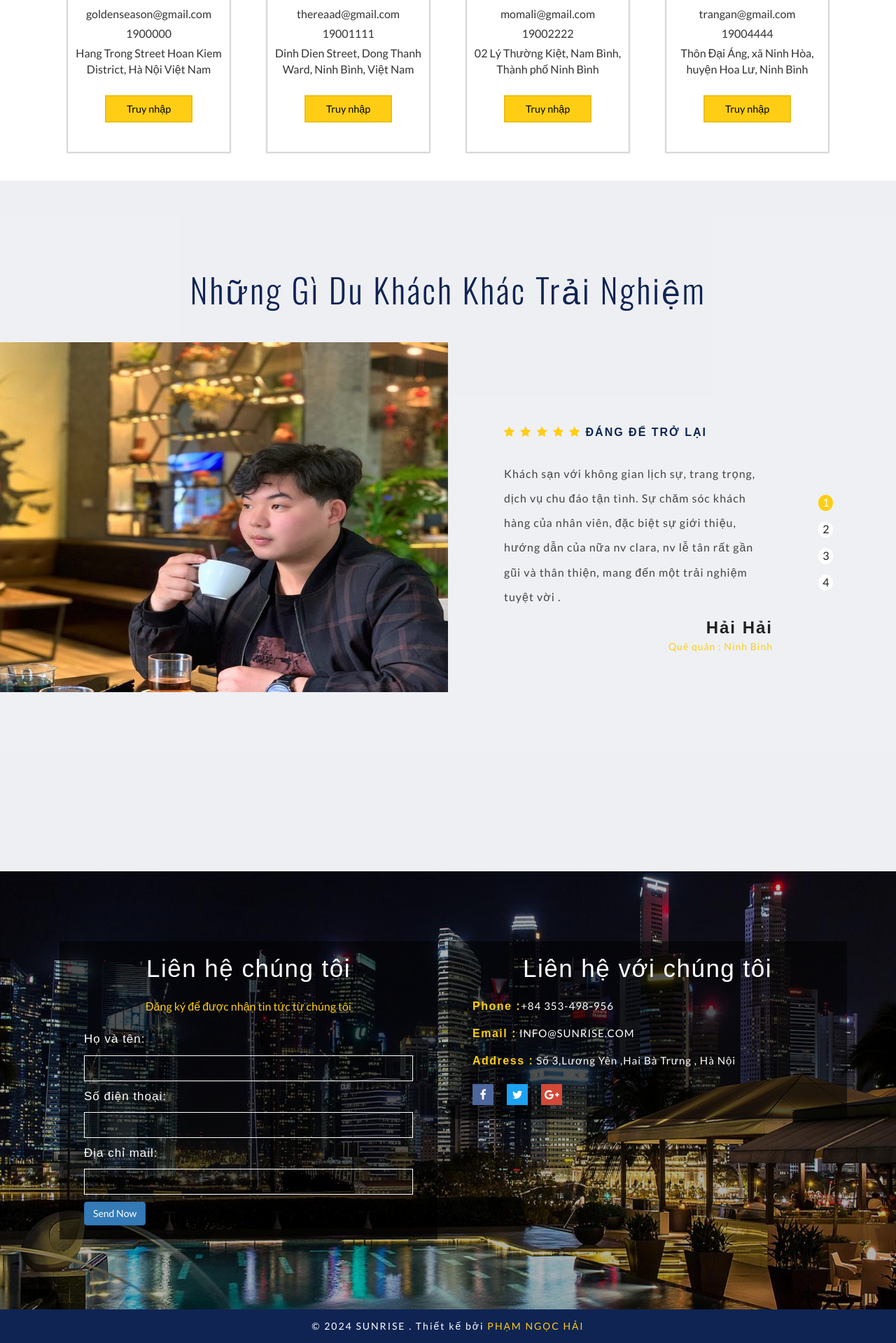
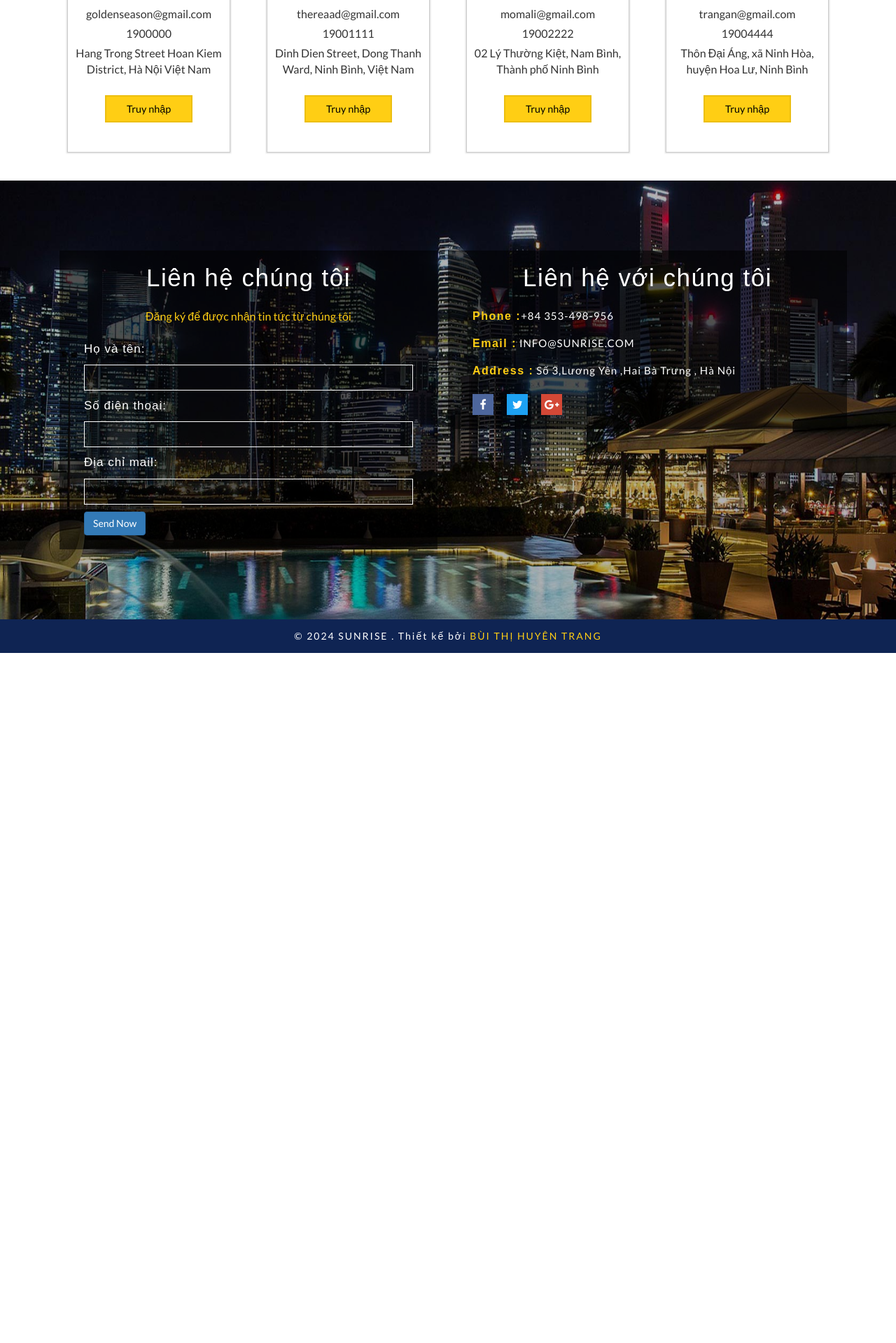
Before and after one commit to buitrang172002/Quanlykhachsan_php, a PHP site: page / in a window 1280 px wide. Shown: the part 4515-6434 px from the top of the page at 70% size. After the commit the page ends 5448 px from the top, so only its background shows below. Run offline with PHP 8.4, Linux system fonts and the light colour scheme; data comes from the database, SQL or seed files in the repository; some web fonts are replaced.

Commit message:
Project-update

```diff
--- a/index.php
+++ b/index.php
@@ -580,109 +580,7 @@ include('db.php');
 
 	 <!--// rooms & rates -->
   <!-- visitors -->
-	<div class="w3l-visitors-agile" >
-		<div class="container">
-                 <h3 class="title-w3-agileits title-black-wthree">Những gì du khách khác trải nghiệm</h3>
-		</div>
-		<div class="w3layouts_work_grids">
-			<section class="slider">
-				<div class="flexslider">
-					<ul class="slides">
-						<li>
-							<div class="w3layouts_work_grid_left">
-								<img style="height: 500px;width: 750px;" src="images/hai.jpg" alt=" " class="img-responsive" />
-								<div class="w3layouts_work_grid_left_pos">
 
-								</div>
-							</div>
-							<div class="w3layouts_work_grid_right">
-								<h4>
-								<i class="fa fa-star" aria-hidden="true"></i>
-								<i class="fa fa-star" aria-hidden="true"></i>
-								<i class="fa fa-star" aria-hidden="true"></i>
-								<i class="fa fa-star" aria-hidden="true"></i>
-								<i class="fa fa-star" aria-hidden="true"></i>
-								Đáng để trở lại
-								</h4>
-								<p>Khách sạn với không gian lịch sự, trang trọng, dịch vụ chu đáo tận tình.
-								 Sự chăm sóc khách hàng của nhân viên, đặc biệt sự giới thiệu, hướng dẫn của nữa nv clara, nv lễ tân rất gần gũi và thân thiện, mang đến một trải nghiệm tuyệt vời . </p>
-								<h5>Hải Hải</h5>
-								<p>Quê quán : Ninh Bình</p>
-							</div>
-							<div class="clearfix"> </div>
-						</li>
-						<li>
-							<div class="w3layouts_work_grid_left">
-								<img src="images/hai.jpg" alt=" " class="img-responsive" />
-								<div class="w3layouts_work_grid_left_pos">
-
-								</div>
-							</div>
-							<div class="w3layouts_work_grid_right">
-								<h4>
-								<i class="fa fa-star" aria-hidden="true"></i>
-								<i class="fa fa-starWorth to come a" aria-hidden="true"></i>
-								<i class="fa fa-star" aria-hidden="true"></i>
-								<i class="fa fa-star" aria-hidden="true"></i>
-								<i class="fa fa-star-o" aria-hidden="true"></i>
-								Đáng để trở lại
-
-								</h4>
-								<p>Tôi cùng bạn bè trải nghiệm chuyến đi thật đáng nhớ , khách sạn là điểm dừng chân ưng ý nhất , sạch tiện nghi cách phục vụ thật chu đáo. </p>
-								<h5>Tiến tiến</h5>
-								<p>Quê quán:Ninh Bình</p>
-							</div>
-							<div class="clearfix"> </div>
-						</li>
-						<li>
-							<div class="w3layouts_work_grid_left">
-								<img src="images/hai.jpg" alt=" " class="img-responsive" />
-								<div class="w3layouts_work_grid_left_pos">
-
-								</div>
-							</div>
-							<div class="w3layouts_work_grid_right">
-								<h4>
-								<i class="fa fa-star" aria-hidden="true"></i>
-								<i class="fa fa-star" aria-hidden="true"></i>
-								<i class="fa fa-star" aria-hidden="true"></i>
-								<i class="fa fa-star" aria-hidden="true"></i>
-								<i class="fa fa-star-o" aria-hidden="true"></i>
-								Đáng để trở lại
-								</h4>
-								<p>Khách sạn theo phong cách hoàng gia nên có nhiều góc sống ảo "soang choảnh".Ngồi chờ xe ở sảnh 1 chút là các bạn nhân viên lấy nước chanh cho khách uống liền❤️. Riêng có toilet trong phòng nước hơi nhẹ, mỗi lần xả yếu quá không sạch được khi dùng 2 lần liên tục, có máy pha cà phê nữa mà máy phòng mình bị rỉ nước phần bình chứa nên chảy hết ra sàn, các bạn nhân viên có đề nghị thay mới , đáp ứng đầy đủ kịp thời mọi nhu cầu của khách. Hồ bơi cũng siêu đẹp. Nội thất phòng hiện đại, siêu xịn xò và thêm view biển chill chill 😆😆😆 </p>
-								<h5> Phương</h5>
-								<p>Quê quán :Hà Nội</p>
-							</div>
-							<div class="clearfix"> </div>
-						</li>
-						<li>
-							<div class="w3layouts_work_grid_left">
-								<img src="images/hai.jpg" alt=" " class="img-responsive" />
-								<div class="w3layouts_work_grid_left_pos">
-
-								</div>
-							</div>
-							<div class="w3layouts_work_grid_right">
-								<h4>
-								<i class="fa fa-star" aria-hidden="true"></i>
-								<i class="fa fa-star" aria-hidden="true"></i>
-								<i class="fa fa-star" aria-hidden="true"></i>
-								<i class="fa fa-star-o" aria-hidden="true"></i>
-								<i class="fa fa-star-o" aria-hidden="true"></i>
-								Đáng để trở lại
-								</h4>
-								<p>Hồ bơi trên tầng mái khá đẹp nhưng rất nhỏ. Nhân viên rất thân thiện và sẵn lòng giúp đỡ.  </p>
-								<h5>Tài Ba</h5>
-								<p>Quê quán:Nam Định</p>
-							</div>
-							<div class="clearfix"> </div>
-						</li>
-					</ul>
-				</div>
-			</section>
-		</div>
-	</div>
   <!-- visitors -->
 <!-- contact -->
 <section class="contact-w3ls" id="contact">
@@ -753,7 +651,7 @@ include('db.php');
 </section>
 <!-- /contact -->
 			<div class="copy">
-		        <p>© 2024 SUNRISE . Thiết kế bởi <a href="index.php">PHẠM NGỌC HẢI</a> </p>
+		        <p>© 2024 SUNRISE . Thiết kế bởi <a href="index.php">BÙI THỊ HUYÊN TRANG</a> </p>
 		    </div>
 <!--/footer -->
 <!-- js -->
```
